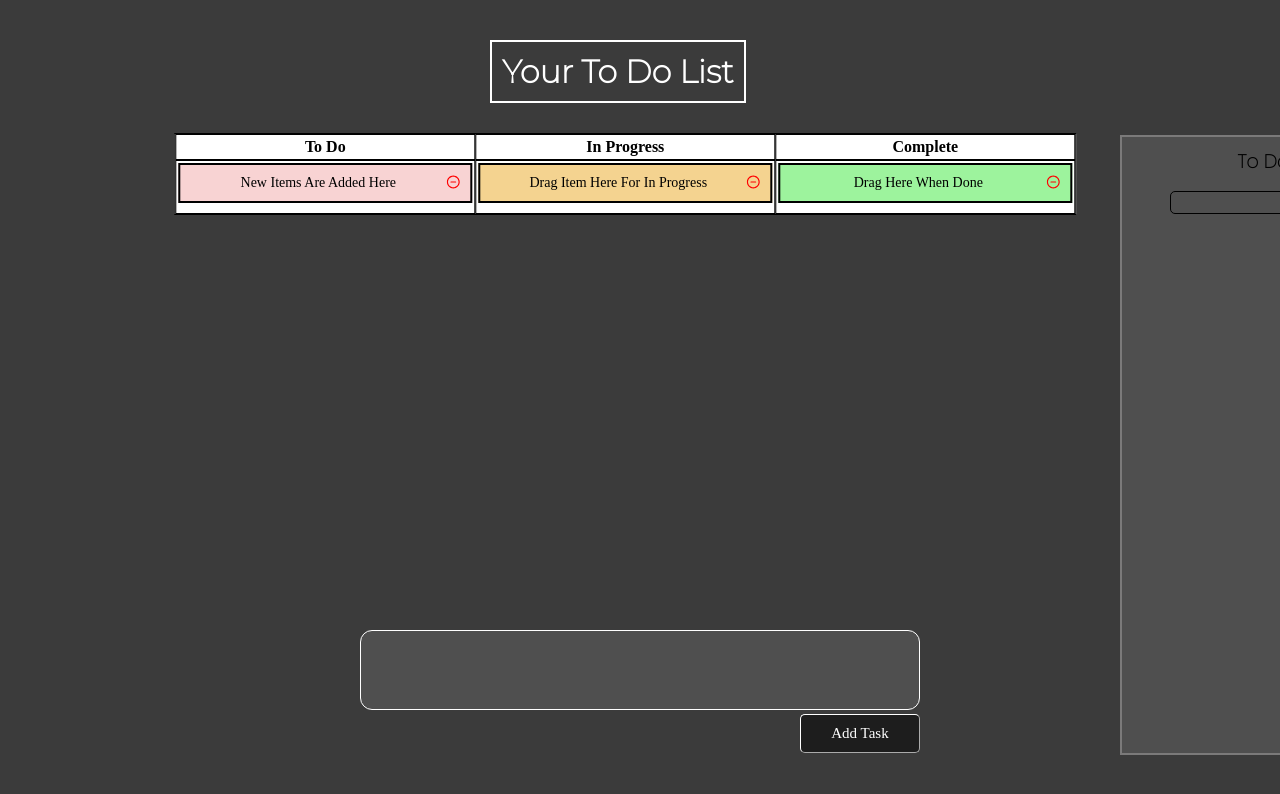
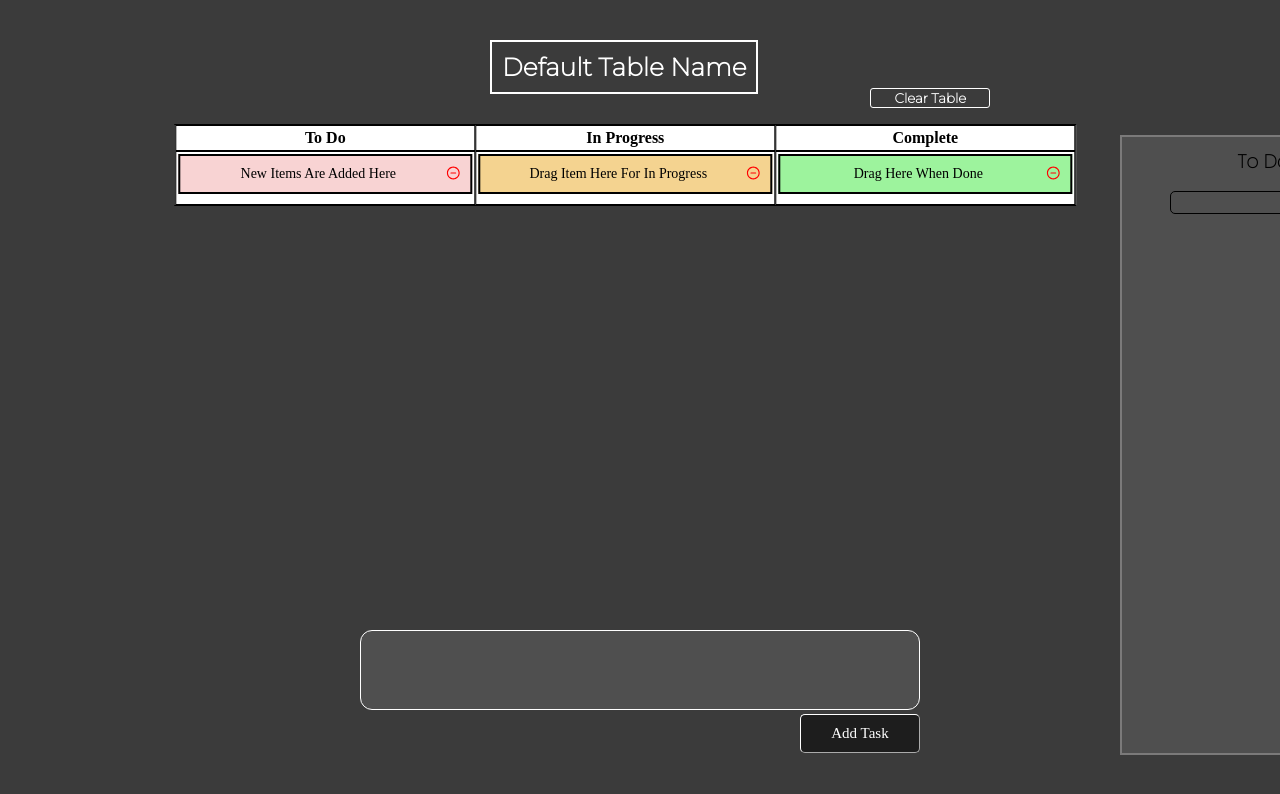
Before and after one commit to 8885os/Kanban, a React (Create React App) app: page / in a window 1280 px wide. Shown: the top 794 px of the page. Built offline with nearby package versions, Linux system fonts and the light colour scheme.

Commit message:
Save and Delete Tables

```diff
--- a/src/App.js
+++ b/src/App.js
@@ -1,6 +1,7 @@
 import Header from "./components/Header";
 import Table from "./components/Table";
 import AddTask from "./components/AddTask";
+import Clearcurrent from "./components/Clearcurrent";
 import { useState, useEffect } from 'react';
 import { DndProvider } from "react-dnd";
 import { HTML5Backend } from "react-dnd-html5-backend";
@@ -35,6 +36,8 @@ function App() {
 
     //table state
     const [tables, setTable] = useState(!localStorage.getItem('table') ? [] : JSON.parse(localStorage.getItem('table')))
+    //table header
+    const [tableheader, setTableHeader] = useState(!localStorage.getItem('header') ? { header: '', id: '' } : JSON.parse(localStorage.getItem('header')))
 
     //Add Task
     const newTask = (text) => {
@@ -44,12 +47,15 @@ function App() {
         setTasks((tasks) => {
             return [...tasks, makeTask]
         });
-
     }
 
     useEffect(() => {
         localStorage.setItem('item', JSON.stringify(tasks))
     }, [tasks]);
+
+    useEffect(() => {
+        localStorage.setItem('header', JSON.stringify(tableheader))
+    }, [tableheader]);
 
 
     useEffect(() => {
@@ -60,16 +66,24 @@ function App() {
         setTasks(tasks.filter((task) => task.id !== id))
     }
 
+    const deleteTable = (id) => {
+        setTable(tables.filter((table) => table.id !== id))
+        if (tables.length === 1) {
+            setTasks([])
+        }
+    }
+
 
     return (
         <div className="App" >
             <DndProvider backend={HTML5Backend}>
                 <div className="container">
-                    <Header />
+                    <Header tableheader={tableheader} />
                     <Table tasks={tasks} onDelete={deleteTask} onDrop={setTasks} />
                     <AddTask tasks={tasks} onAdd={newTask} />
-                    <SidePanel tasks={tasks} taskSet={setTasks} tables={tables} setTable={setTable} />
+                    <SidePanel tasks={tasks} taskSet={setTasks} tables={tables} setTable={setTable} deleteTable={deleteTable} setTableHeader={setTableHeader} />
                 </div>
+                <Clearcurrent setTasks={setTasks} />
             </DndProvider >
         </div>
 
--- /dev/null
+++ b/src/components/Clearcurrent.js
@@ -0,0 +1,18 @@
+import React from 'react'
+
+const Clearcurrent = ({ setTasks }) => {
+
+    const onClick = () => {
+        setTasks([])
+    }
+
+    return (
+        <div className='clear-holder' onClick={onClick}>
+            <button className='clear-button'>
+                Clear Table
+            </button>
+        </div>
+    )
+}
+
+export default Clearcurrent
--- a/src/components/Header.js
+++ b/src/components/Header.js
@@ -1,8 +1,9 @@
-const Header = () => {
+const Header = ({ tableheader }) => {
+
     return (
         <>
             <header className="App-header">
-                <h1>Your To Do List</h1>
+                <h1>{tableheader.header !== '' ? tableheader.header : 'Default Table Name'}</h1>
             </header>
         </>
     )
--- a/src/components/SidePanel.js
+++ b/src/components/SidePanel.js
@@ -4,37 +4,18 @@ import { useState } from 'react'
 import { v4 as uuidv4 } from 'uuid';
 import Switchtable from './Switchtable';
 
-const SidePanel = ({ tasks, taskSet, tables, setTable }) => {
+const SidePanel = ({ tasks, taskSet, tables, setTable, deleteTable, setTableHeader }) => {
 
     const [currname, setName] = useState('')
 
     const onClick = (e) => {
+        const makeitem = { id: uuidv4(), name: currname, tasklist: tasks }
         setTable((tables) => {
-            const makeitem = { id: uuidv4(), name: currname, tasklist: tasks }
+
             return [...tables, makeitem]
         })
-        taskSet(() => [
+        setTableHeader({ header: currname, id: makeitem.id })
 
-            {
-                id: uuidv4(),
-                text: 'New Items Are Added Here',
-                specify: 'todo',
-            },
-            {
-                id: uuidv4(),
-                text: 'Drag Item Here For In Progress',
-                specify: 'inprogress',
-
-            },
-            {
-                id: uuidv4(),
-                text: 'Drag Here When Done',
-                specify: 'complete',
-
-            },
-        ])
-
-        console.log("thisdeubyg", tasks)
     }
     return (
         <div className='side-panel'>
@@ -47,7 +28,7 @@ const SidePanel = ({ tasks, taskSet, tables, setTable }) => {
                         <input className='making-new' onChange={(e) => setName(e.target.value)} value={currname}></input>
                         <IoMdAdd className='add' onClick={onClick} />
                     </li>
-                    <Switchtable taskSet={taskSet} tasks={tasks} tables={tables} ></Switchtable>
+                    <Switchtable taskSet={taskSet} tasks={tasks} tables={tables} setTable={setTable} deleteTable={deleteTable} setTableHeader={setTableHeader} ></Switchtable>
                 </ol>
             </div>
         </div>
--- a/src/components/Switchtable.js
+++ b/src/components/Switchtable.js
@@ -2,25 +2,35 @@ import React from 'react'
 import { useState } from 'react'
 import { RiSave3Fill, RiDeleteBin6Line } from 'react-icons/ri'
 
-const Switchtable = ({ tasks, tables, taskSet }) => {
+const Switchtable = ({ tasks, tables, taskSet, deleteTable, setTableHeader, setTable }) => {
 
     const [currname, setname] = useState('')
 
+
+    const saveTable = (id, e) => {
+
+        const newstate = tables.map(obj => {
+            if (obj.id === id) {
+                return { ...obj, tasklist: tasks }
+            }
+            return obj
+        })
+        setTable(newstate)
+
+    }
+
     const onClick = ((e) => {
         const setTableTask = tables.filter(item => item.id === e.target.id)
-        console.log("newdebugs", setTableTask)
         taskSet(setTableTask[0].tasklist)
+        setTableHeader({ header: setTableTask[0].name, id: e.target.id })
     })
-
-    console.log("here", tasks);
-
 
     return (
         <div className='table-buttons'>
             {tables.map((tablename) => (
                 <li>
                     <button className='table-button' onClick={onClick} value={currname} id={tablename.id} key={tablename.id}>
-                        {tablename.name} <RiDeleteBin6Line className='delete-table' /> <RiSave3Fill className='save-table' />
+                        {tablename.name} <RiDeleteBin6Line className='delete-table' onClick={() => deleteTable(tablename.id)} /> <RiSave3Fill className='save-table' onClick={(e) => saveTable(tablename.id, e)} />
                     </button>
                 </li>
             ))}
--- a/src/index.css
+++ b/src/index.css
@@ -33,6 +33,7 @@ h1 {
     font-family: 'Montserrat', sans-serif;
     padding: 10px;
     color: white;
+    font-size: 25px;
 }
 
 table {
@@ -224,7 +225,7 @@ h3 {
 }
 
 .save-table {
-    color: rgb(160, 215, 240);
+    color: rgb(201, 229, 242);
     position: relative;
     margin-inline-end: 2%;
     float: right;
@@ -239,3 +240,27 @@ h3 {
     float: right;
     font-size: 16px;
 }
+
+.clear-holder {
+    position: fixed;
+    top: 11%;
+    left: 68%;
+
+}
+
+.clear-button {
+    border: 1px solid rgb(255, 255, 255);
+    background-color: transparent;
+    height: 20px;
+    width: 120px;
+    border-radius: 3px;
+    color: white;
+    cursor: pointer;
+    font-family: 'Montserrat', sans-serif;
+    font-weight: 600;
+
+}
+
+.flash-save {
+    background-color: white;
+}
```
